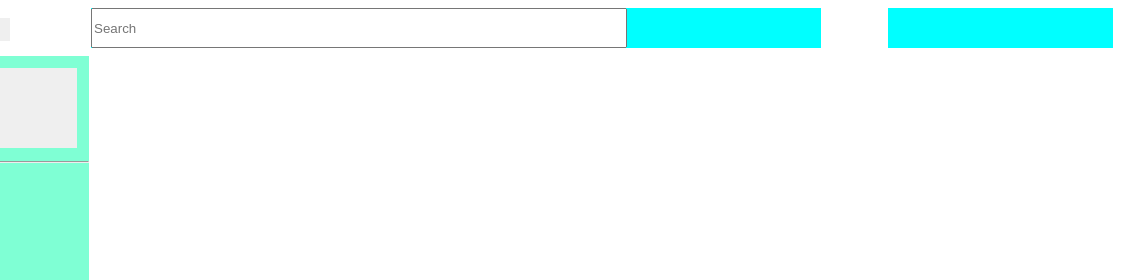
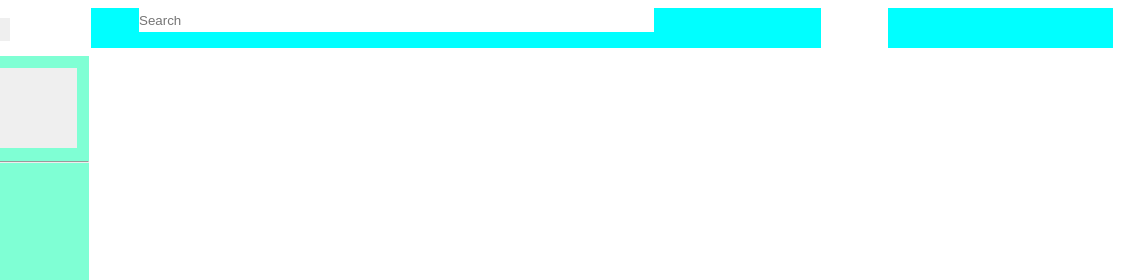
Before and after one commit to iam-awaneesh/yt-clone, a plain HTML site: page index.html in a window 1280 px wide. Shown: the top 280 px of the page, 151-1280 px from the left. Drawn offline with Linux system fonts and the light colour scheme.

Commit message:
Refactor search input styles for improved layout and usability

```diff
--- a/style.css
+++ b/style.css
@@ -123,10 +123,17 @@ body {
 
 
 .search-div input{
+  width: 515.2px;
+  height: 24px;
+   border: none;
+    outline: none;
+    padding: 1px 0;
+}
+.search-div{
   width: 536px;
   height: 40px;
-  padding: 0 1px;
+  /* background-color: green; */
+  margin: 0 0 0 32px;
+  padding: 0 4px 0 16px;
+  border-radius: 5px solid black;
 }
-.search-div{
-  align-items: center;
-}
```
